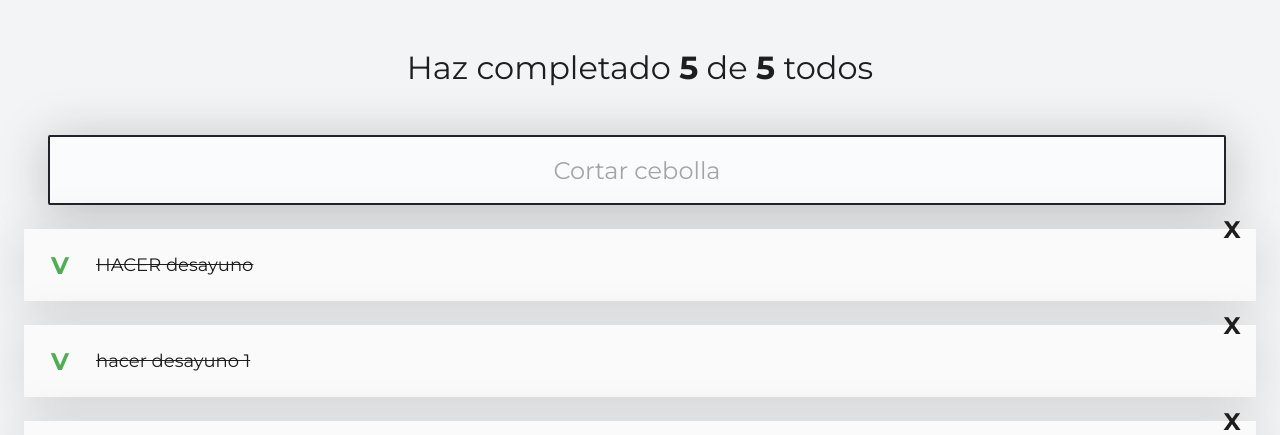
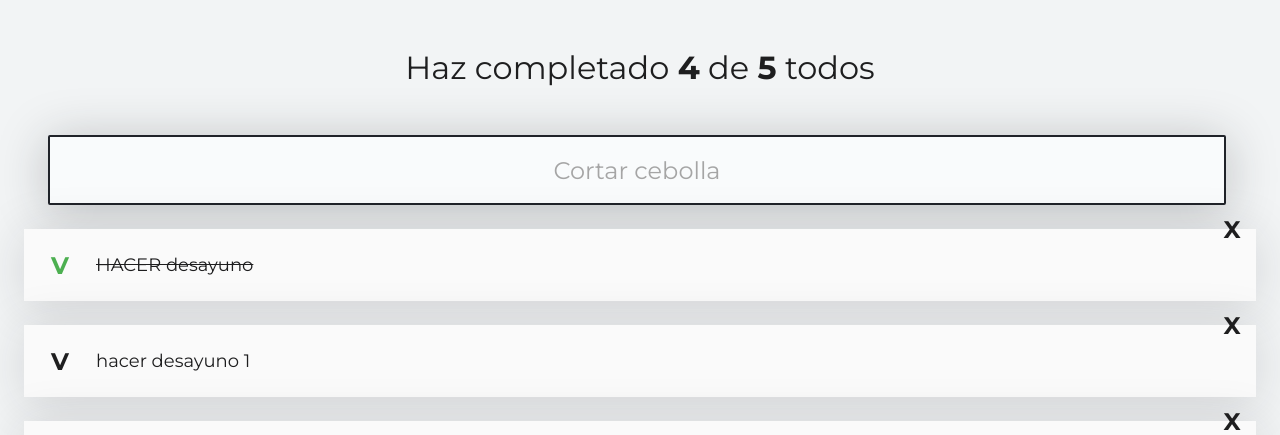
Before and after one commit to andresfmurciaz/ToDo-React, a React (Create React App) app: page / in a window 1280 px wide. Shown: the top 435 px of the page. Built offline with nearby package versions, Linux system fonts and the light colour scheme.

Commit message:
delete and complete

```diff
--- a/src/App.js
+++ b/src/App.js
@@ -9,7 +9,7 @@ import React from 'react';
 
 const defaultTodos = [
   {text:'HACER desayuno' , completado:true},
-  {text:'hacer desayuno 1' , completado:true},
+  {text:'hacer desayuno 1' , completado:false},
   {text:'hacer desayuno 2' , completado:true},
   {text:'hacer desayuno 3' , completado:true},
   {text:'hacer desayuno 4' , completado:true},
@@ -25,6 +25,22 @@ const todosTodos = todos.length;
 //declaro el estado con el renderizado inicial
 const [searchValue, setSearchValue] = React.useState('');
 console.log(searchValue)
+
+const completaTodo = (text) =>{
+  const newTodo = [...todos ]
+  const index = newTodo.findIndex((todo)=>todo.text == text)
+  newTodo[index].completado  = true;
+   setTodos(newTodo)
+}
+
+
+const deleteTodo = (text) =>{
+  const newTodo = [...todos ]
+  const index = newTodo.findIndex((todo)=>todo.text == text)
+  newTodo.splice(index,1);
+   setTodos(newTodo)
+}
+
 
 
 //me filtra los TODO que conin
@@ -43,7 +59,7 @@ const todosFilter = todos.filter((todo) => {
         <TodoList>
 
               {todosFilter.map(todo =>(
-                    <TodoItem key={todo.text} text={todo.text} completado={todo.completado}></TodoItem>
+                    <TodoItem key={todo.text} text={todo.text} completado={todo.completado} onComplete={()=>completaTodo(todo.text)}   onDelete={()=>deleteTodo(todo.text)}></TodoItem>
               ))}
 
         </TodoList>
--- a/src/TodoItem.js
+++ b/src/TodoItem.js
@@ -1,14 +1,14 @@
 import './TodoItem.css'
-function TodoItem({completado,text}){
+function TodoItem({completado,text,onComplete,onDelete}){
     return (
       <li className="TodoItem">
-      <span className={`Icon Icon-check ${completado && "Icon-check--active"}`}>
+      <span className={`Icon Icon-check ${completado && "Icon-check--active"}`}  onClick={onComplete}>
         V
       </span>
       <p className={`TodoItem-p ${completado && "TodoItem-p--complete"}`}>
         {text}
       </p>
-      <span className="Icon Icon-delete">
+      <span className="Icon Icon-delete" onClick={onDelete}>
         X
       </span>
     </li>
```
